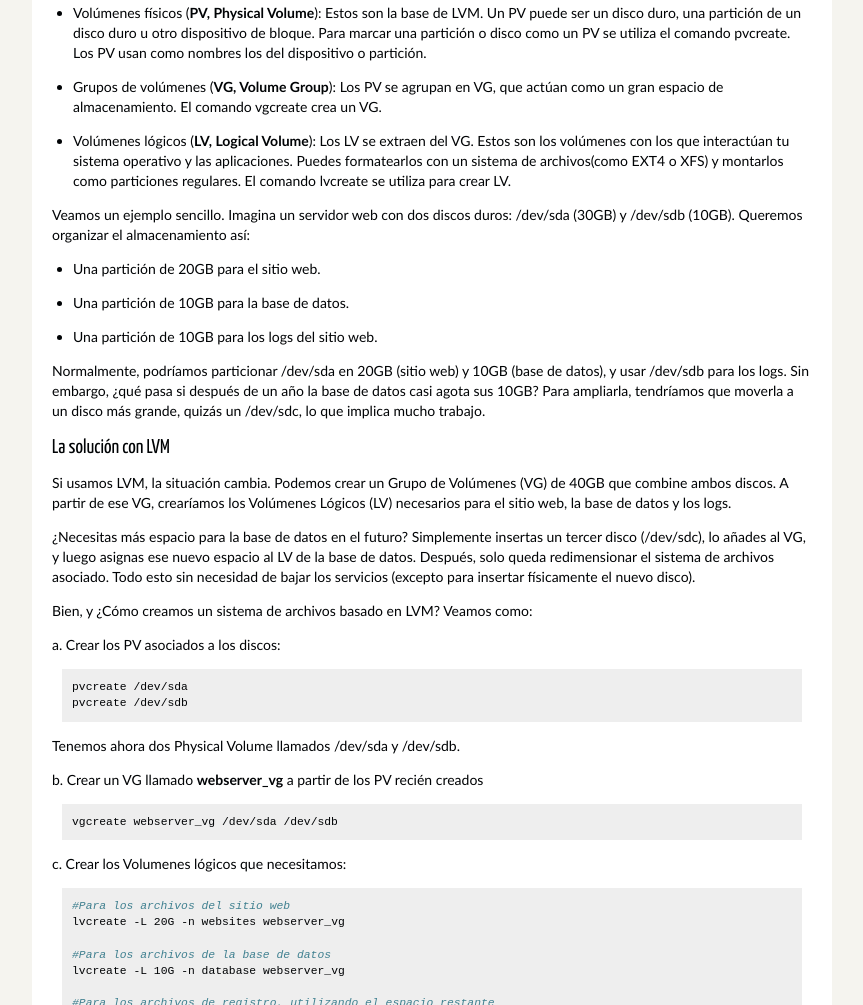
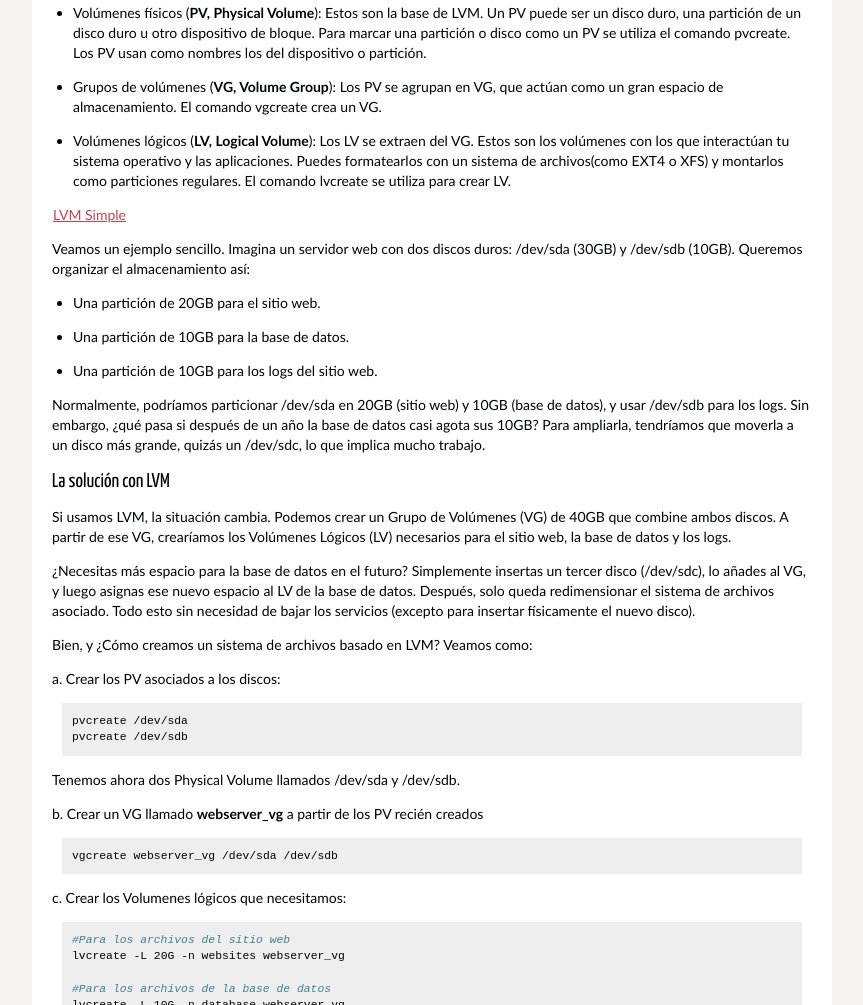
Before and after one commit to xmonroya/xmonroy.github.io, a plain HTML site: page author/alex-monroy.html in a window 1280 px wide. Shown: the part 832-1837 px from the top of the page, without its empty margins (208-1071 px from the left). Drawn offline with Linux system fonts and the light colour scheme; files whose address does not match are found by name.

Commit message:
Update documentation

```diff
--- a/author/alex-monroy.html
+++ b/author/alex-monroy.html
@@ -51,6 +51,7 @@
 <li>Grupos de volúmenes (<strong>VG, Volume Group</strong>): Los PV se agrupan en VG, que actúan como un gran espacio de almacenamiento. El comando vgcreate crea un VG.</li>
 <li>Volúmenes lógicos (<strong>LV, Logical Volume</strong>): Los LV se extraen del VG. Estos son los volúmenes con los que interactúan tu sistema operativo y las aplicaciones. Puedes formatearlos con un sistema de archivos(como EXT4 o XFS) y montarlos como particiones regulares. El comando lvcreate se utiliza para crear LV.</li>
 </ul>
+<p><a href="/LVM/images/lvm-system.png">LVM Simple</a></p>
 <p>Veamos un ejemplo sencillo. Imagina un servidor web con dos discos duros: /dev/sda (30GB) y /dev/sdb (10GB). Queremos organizar el almacenamiento así:</p>
 <ul>
 <li>Una partición de 20GB para el sitio web.</li>
```
Also changed, not shown: category/lvm.html (+1 -0 lines), index.html (+1 -0 lines), logical-volume-management-lvm.html (+1 -0 lines), tag/linux.html (+1 -0 lines), tag/lvm.html (+1 -0 lines), images/lvm-system.png (added).
